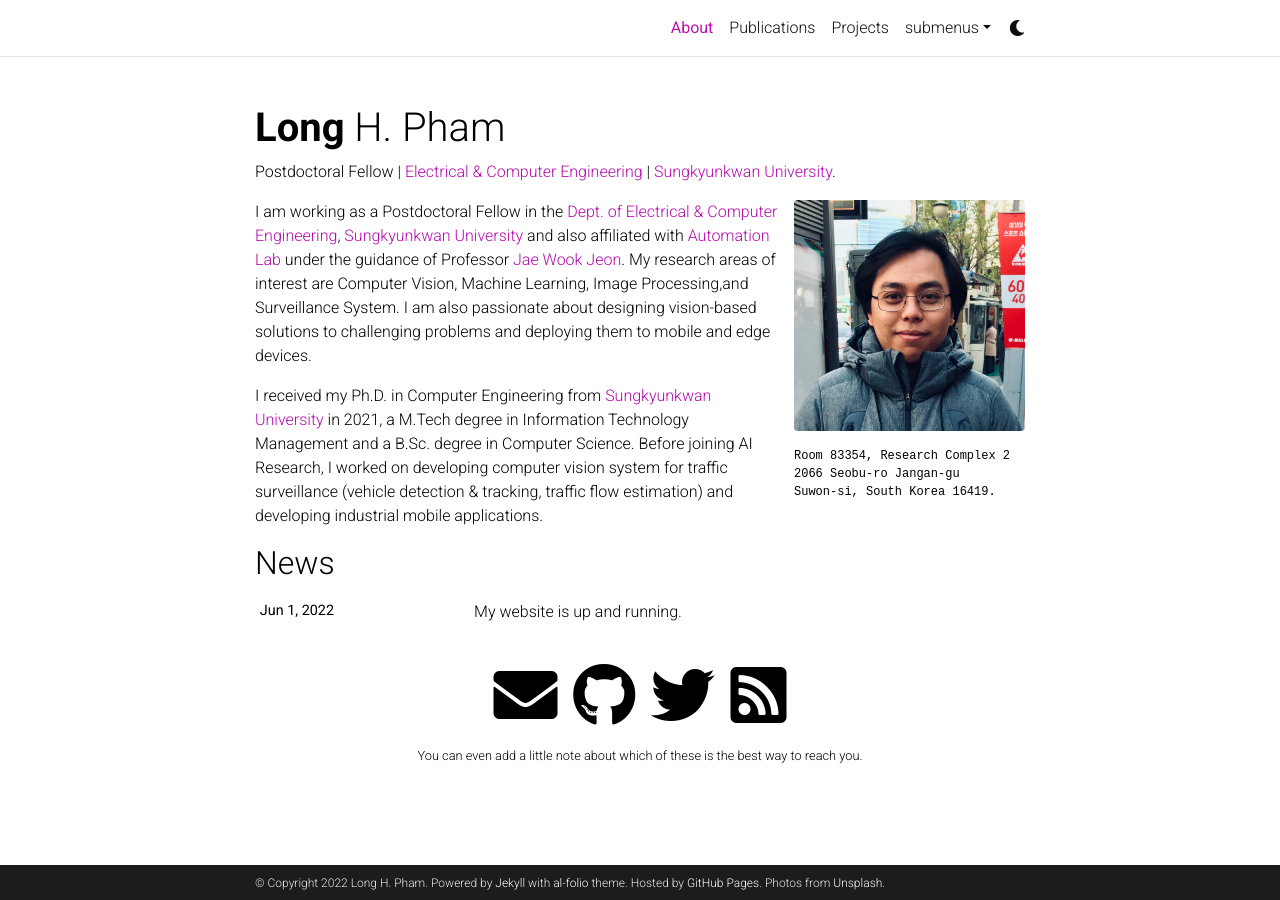
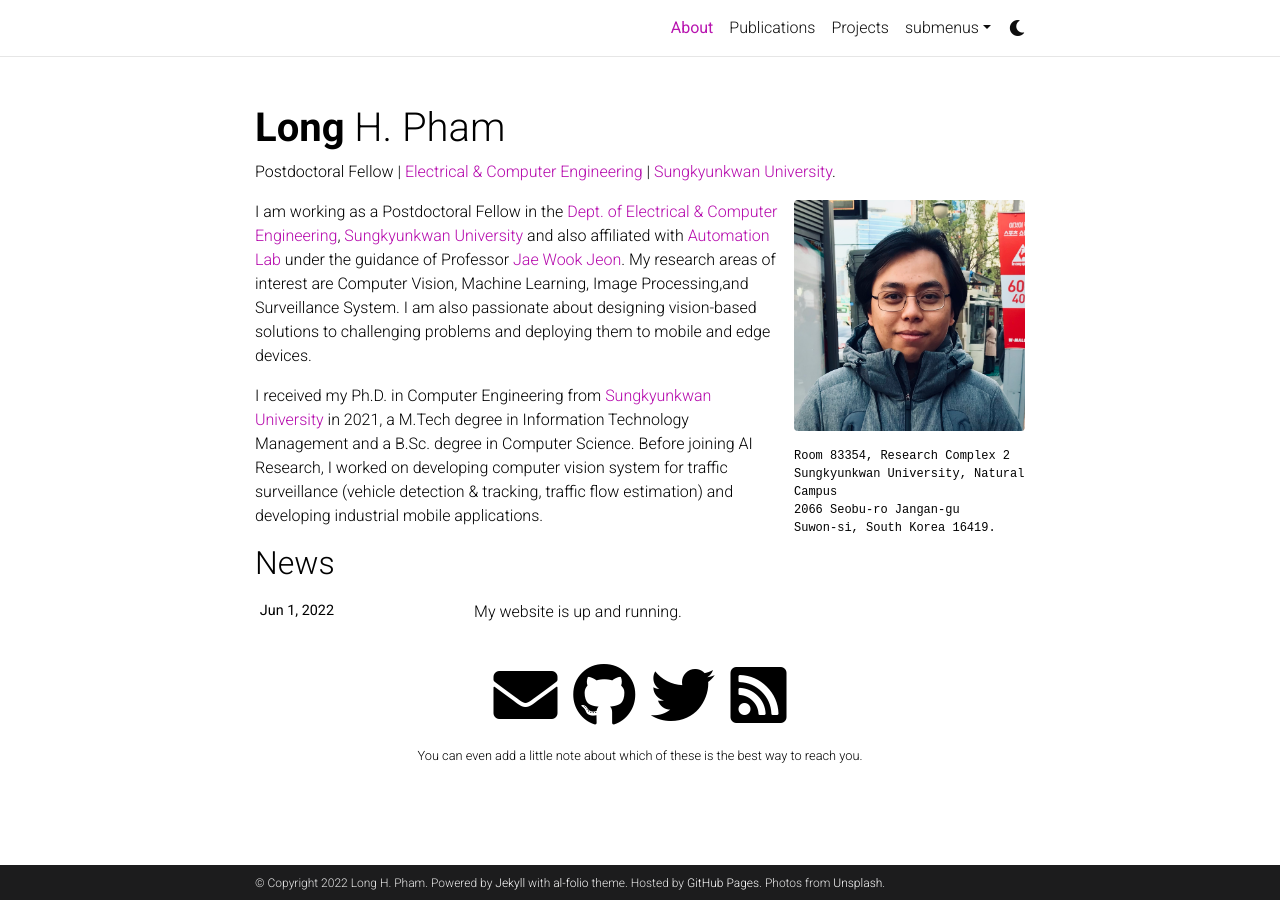
Before and after one commit to phlong3105/phlong3105.github.io, a Jekyll site: the page built from _pages/about.md, in a window 1280 px wide. Built offline with Jekyll 4.4.1, drawn with Linux system fonts in a browser that asks for light colours; comment, search, counter and statistics services are not loaded; a style sheet for code colours, icons or effects is not loaded.

Commit message:
First commit

```diff
--- a/_pages/about.md
+++ b/_pages/about.md
@@ -9,6 +9,7 @@ profile:
   image: prof_pic.jpg
   address: >
     <p>Room 83354, Research Complex 2</p>
+    <p>Sungkyunkwan University, Natural Campus</p>
     <p>2066 Seobu-ro Jangan-gu</p>
     <p>Suwon-si, South Korea 16419.</p>
 
```
